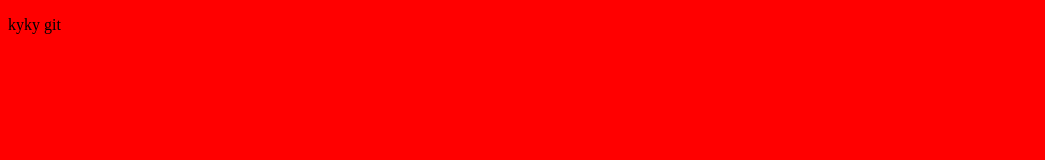
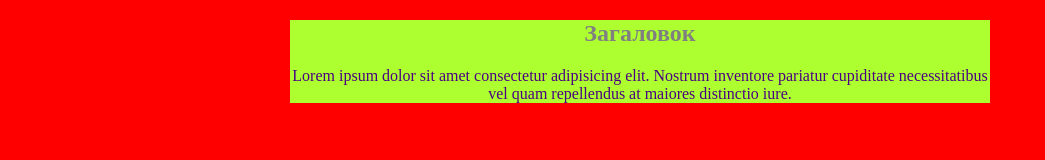
Before and after one commit to RomanIgorevich/Test2, a plain HTML site: page index.html in a window 1280 px wide. Shown: the whole page, without its empty margins (0-1045 px from the left). Drawn offline with Linux system fonts and the light colour scheme.

Commit message:
мое первое изменение

```diff
--- a/css/main.css
+++ b/css/main.css
@@ -1,3 +1,15 @@
 body{
     background: red;
 }
+.container{
+    width: 700px;margin: 0 auto;
+    background:greenyellow;
+    text-align: center;
+}
+h2{
+    color:grey;
+}
+
+p{
+    color:indigo;
+}
--- a/index.html
+++ b/index.html
@@ -8,6 +8,9 @@
     <link rel="stylesheet" href="css/main.css">
 </head>
 <body>
-    <p>kyky git</p>
+   <div class="container">
+       <h2>Загаловок</h2>
+       <p>Lorem ipsum dolor sit amet consectetur adipisicing elit. Nostrum inventore pariatur cupiditate necessitatibus vel quam repellendus at maiores distinctio iure.</p>
+   </div>
 </body>
 </html>
```
